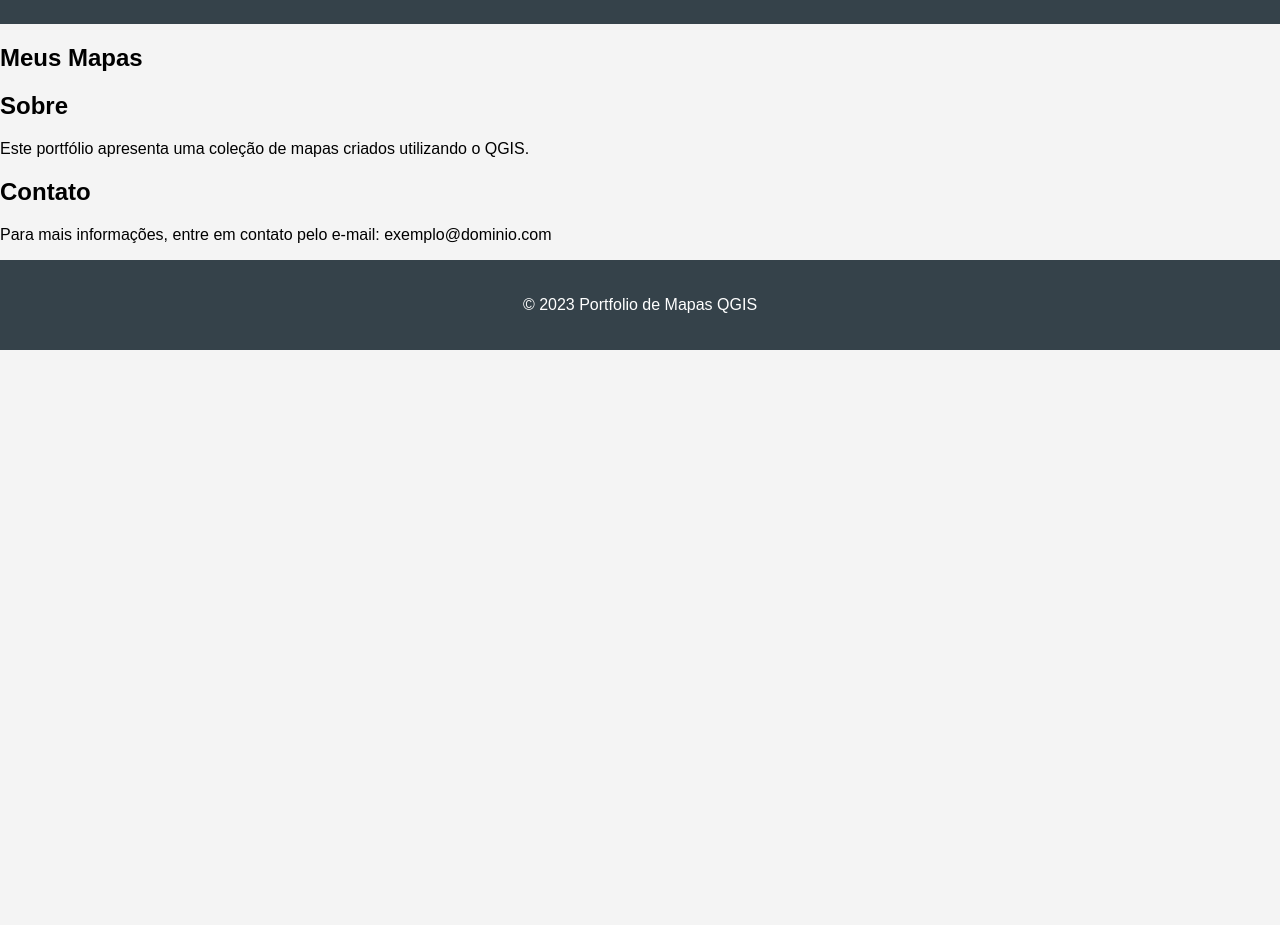
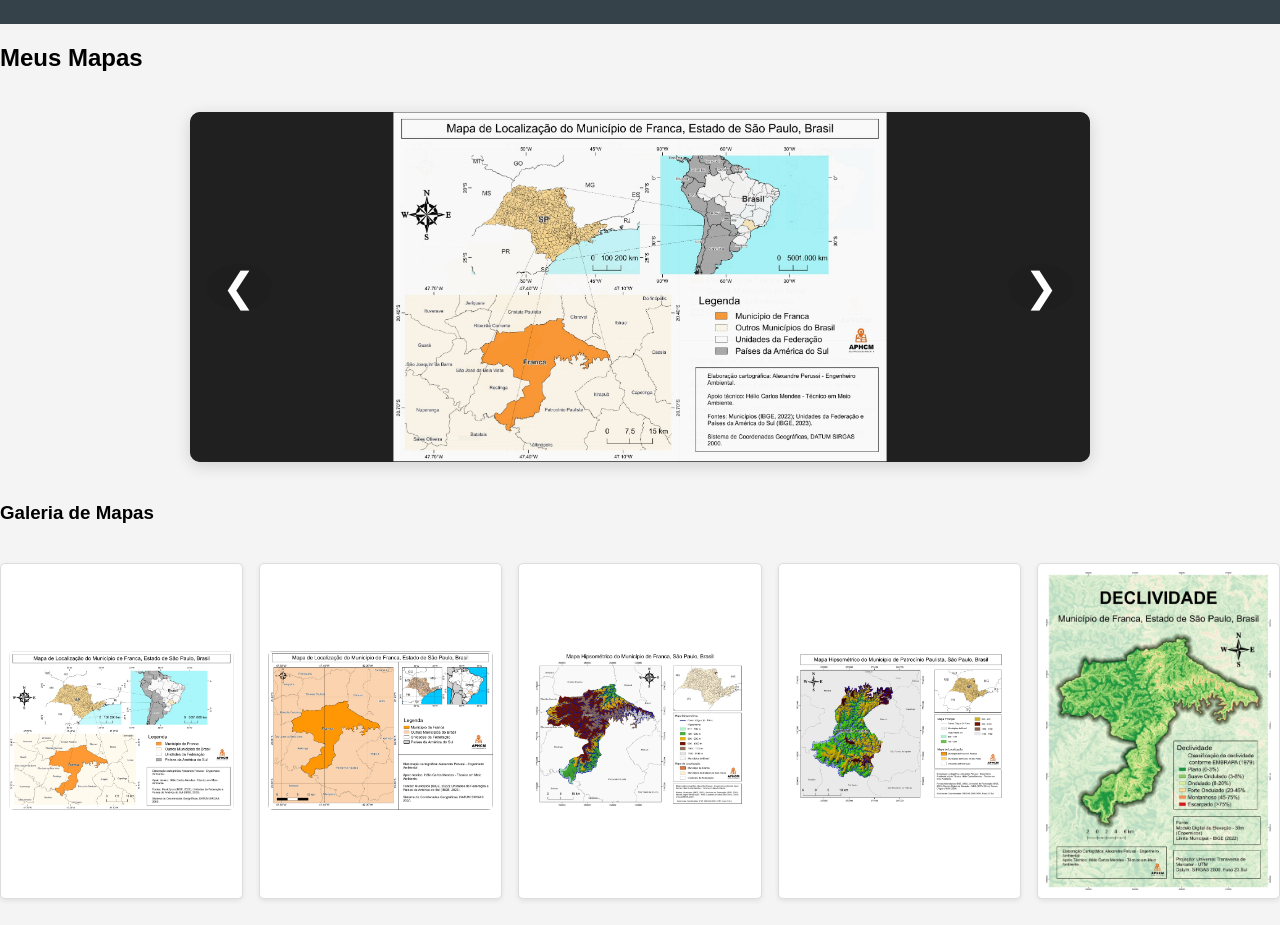
Before and after one commit to heliocmendes7724/portfolio, a website: page qgis-maps-portfolio/src/index.html in a window 1280 px wide. Shown: the part 127-1052 px from the top of the page. Before the commit the page ends 800 px from the top, so only its background shows below. Drawn offline with Linux system fonts and the light colour scheme.

Commit message:
foram adicionados varios imagens de mapa no projeto em forma de carrocel de slides

```diff
--- a/qgis-maps-portfolio/src/index.html
+++ b/qgis-maps-portfolio/src/index.html
@@ -23,6 +23,47 @@
             <div id="map-container">
                 <!-- Os mapas do QGIS serão carregados aqui -->
             </div>
+            <div class="banner-carousel">
+                <button class="banner-btn banner-btn-left">&#10094;</button>
+                <img class="banner-slide" src="img/WhatsApp Image 2024-11-04 at 14.16.44.jpeg" alt="Mapa 1">
+                <img class="banner-slide" src="img/WhatsApp Image 2024-11-04 at 15.19.38.jpeg" alt="Mapa 2">
+                <img class="banner-slide" src="img/WhatsApp Image 2024-11-04 at 15.26.25.jpeg" alt="Mapa 3">
+                <img class="banner-slide" src="img/WhatsApp Image 2024-11-04 at 15.28.41.jpeg" alt="Mapa 4">
+                <img class="banner-slide" src="img/WhatsApp Image 2024-11-04 at 15.34.23.jpeg" alt="Mapa 5">
+                <img class="banner-slide" src="img/WhatsApp Image 2024-11-04 at 15.42.16.jpeg" alt="Mapa 6">
+                <img class="banner-slide" src="img/WhatsApp Image 2024-11-04 at 15.42.36.jpeg" alt="Mapa 7">
+                <img class="banner-slide" src="img/WhatsApp Image 2024-11-04 at 15.42.54.jpeg" alt="Mapa 8">
+                <button class="banner-btn banner-btn-right">&#10095;</button>
+            </div>
+            <div class="map-gallery">
+                <h3>Galeria de Mapas</h3>
+                <div class="gallery-grid">
+                    <div class="map">
+                        <img src="img/WhatsApp Image 2024-11-04 at 14.16.44.jpeg" alt="Mapa 1">
+                    </div>
+                    <div class="map">
+                        <img src="img/WhatsApp Image 2024-11-04 at 15.19.38.jpeg" alt="Mapa 2">
+                    </div>
+                    <div class="map">
+                        <img src="img/WhatsApp Image 2024-11-04 at 15.26.25.jpeg" alt="Mapa 3">
+                    </div>
+                    <div class="map">
+                        <img src="img/WhatsApp Image 2024-11-04 at 15.28.41.jpeg" alt="Mapa 4">
+                    </div>
+                    <div class="map">
+                        <img src="img/WhatsApp Image 2024-11-04 at 15.34.23.jpeg" alt="Mapa 5">
+                    </div>
+                    <div class="map">
+                        <img src="img/WhatsApp Image 2024-11-04 at 15.42.16.jpeg" alt="Mapa 6">
+                    </div>
+                    <div class="map">
+                        <img src="img/WhatsApp Image 2024-11-04 at 15.42.36.jpeg" alt="Mapa 7">
+                    </div>
+                    <div class="map">
+                        <img src="img/WhatsApp Image 2024-11-04 at 15.42.54.jpeg" alt="Mapa 8">
+                    </div>
+                </div>
+            </div>
         </section>
         <section id="sobre">
             <h2>Sobre</h2>
--- a/qgis-maps-portfolio/src/scripts/main.js
+++ b/qgis-maps-portfolio/src/scripts/main.js
@@ -23,3 +23,49 @@ function loadQGISMaps(map) {
 
 // Event listener for DOMContentLoaded to initialize the map
 document.addEventListener('DOMContentLoaded', initMap);
+
+document.addEventListener('DOMContentLoaded', function () {
+    const slides = document.querySelectorAll('.banner-slide');
+    const btnLeft = document.querySelector('.banner-btn-left');
+    const btnRight = document.querySelector('.banner-btn-right');
+    let current = 0;
+    let intervalId;
+
+    function showSlide(index) {
+        slides.forEach((slide, i) => {
+            slide.classList.toggle('active', i === index);
+        });
+    }
+
+    function nextSlide() {
+        current = (current + 1) % slides.length;
+        showSlide(current);
+    }
+
+    function prevSlide() {
+        current = (current - 1 + slides.length) % slides.length;
+        showSlide(current);
+    }
+
+    function startAutoSlide() {
+        intervalId = setInterval(nextSlide, 5000);
+    }
+
+    function resetAutoSlide() {
+        clearInterval(intervalId);
+        startAutoSlide();
+    }
+
+    btnLeft.addEventListener('click', function() {
+        prevSlide();
+        resetAutoSlide();
+    });
+
+    btnRight.addEventListener('click', function() {
+        nextSlide();
+        resetAutoSlide();
+    });
+
+    showSlide(current);
+    startAutoSlide();
+});
--- a/qgis-maps-portfolio/src/styles/main.css
+++ b/qgis-maps-portfolio/src/styles/main.css
@@ -47,3 +47,88 @@ footer {
     bottom: 0;
     width: 100%;
 }
+
+.map-gallery {
+    margin: 30px 0;
+}
+
+.gallery-grid {
+    display: flex;
+    flex-wrap: wrap;
+    gap: 16px;
+    justify-content: center;
+}
+
+.gallery-grid .map {
+    flex: 1 1 220px;
+    max-width: 240px;
+    background: #fff;
+    border-radius: 5px;
+    box-shadow: 0 2px 5px rgba(0,0,0,0.08);
+    padding: 8px;
+    display: flex;
+    align-items: center;
+    justify-content: center;
+}
+
+.gallery-grid .map img {
+    width: 100%;
+    height: auto;
+    border-radius: 5px;
+}
+
+.banner-carousel {
+    position: relative;
+    width: 100%;
+    max-width: 900px;
+    margin: 40px auto;
+    height: 350px;
+    overflow: hidden;
+    border-radius: 10px;
+    box-shadow: 0 4px 16px rgba(0,0,0,0.15);
+    background: #222;
+    display: flex;
+    align-items: center;
+    justify-content: center;
+}
+
+.banner-slide {
+    position: absolute;
+    width: 100%;
+    height: 100%;
+    object-fit: contain; /* Mostra a imagem inteira */
+    background: #222;    /* Fundo para as barras laterais */
+    opacity: 0;
+    transition: opacity 1s ease-in-out;
+    border-radius: 10px;
+}
+
+.banner-slide.active {
+    opacity: 1;
+    z-index: 2;
+}
+
+.banner-btn {
+    position: absolute;
+    top: 50%;
+    transform: translateY(-50%);
+    background: rgba(30,30,30,0.6);
+    color: #fff;
+    border: none;
+    font-size: 2.5em;
+    padding: 0 16px;
+    cursor: pointer;
+    z-index: 3;
+    border-radius: 50%;
+    transition: background 0.2s;
+    user-select: none;
+}
+.banner-btn-left {
+    left: 16px;
+}
+.banner-btn-right {
+    right: 16px;
+}
+.banner-btn:hover {
+    background: rgba(30,30,30,0.9);
+}
```
Also changed, not shown: qgis-maps-portfolio/src/img/WhatsApp Image 2024-11-04 at 14.16.44.jpeg (added), qgis-maps-portfolio/src/img/WhatsApp Image 2024-11-04 at 15.19.38.jpeg (added), qgis-maps-portfolio/src/img/WhatsApp Image 2024-11-04 at 15.26.25.jpeg (added), qgis-maps-portfolio/src/img/WhatsApp Image 2024-11-04 at 15.28.41.jpeg (added), qgis-maps-portfolio/src/img/WhatsApp Image 2024-11-04 at 15.34.23.jpeg (added), qgis-maps-portfolio/src/img/WhatsApp Image 2024-11-04 at 15.42.16.jpeg (added), qgis-maps-portfolio/src/img/WhatsApp Image 2024-11-04 at 15.42.36.jpeg (added), qgis-maps-portfolio/src/img/WhatsApp Image 2024-11-04 at 15.42.54.jpeg (added).
